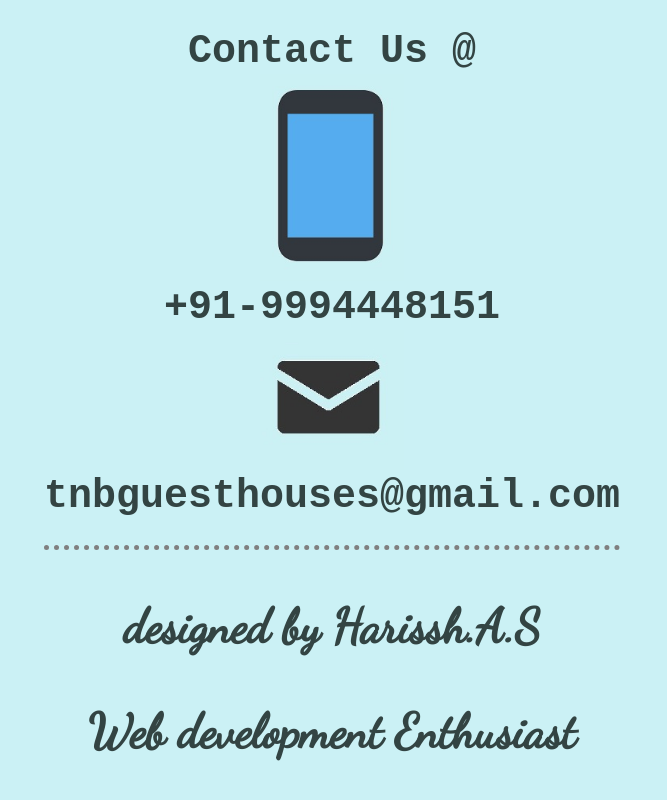
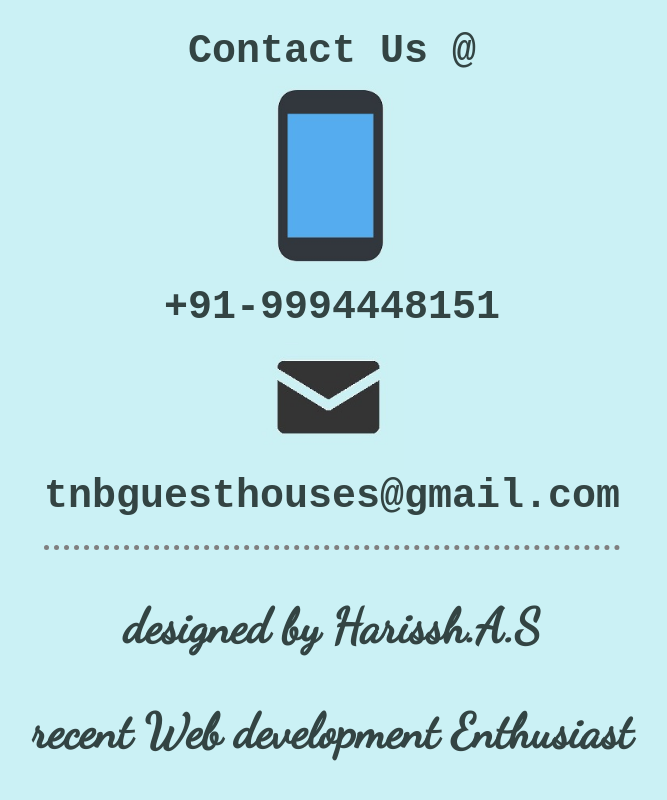
Before and after one commit to harisshas/TNBguesthouses, a plain HTML site: page index.html in a window 1280 px wide. Shown: the part 2868-3668 px from the top of the page, without its empty margins (396-1063 px from the left). Drawn offline with Linux system fonts and the light colour scheme.

Commit message:
added extra signature message

```diff
--- a/index.html
+++ b/index.html
@@ -70,7 +70,7 @@
   <link rel="preconnect" href="https://fonts.gstatic.com">
   <link href="https://fonts.googleapis.com/css2?family=Dancing+Script&display=swap" rel="stylesheet">
   <h3 class="designersign"> designed by Harissh.A.S </h3>
-  <h3 class="designersign"> Web development Enthusiast </h3>
+  <h3 class="designersign"> recent Web development Enthusiast </h3>
 
 </body>
 
```
